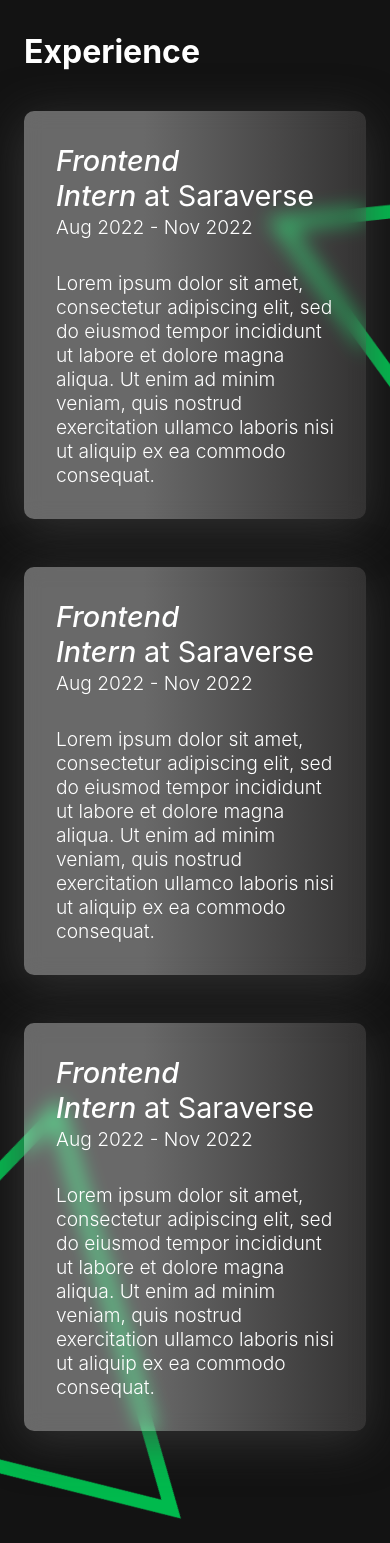
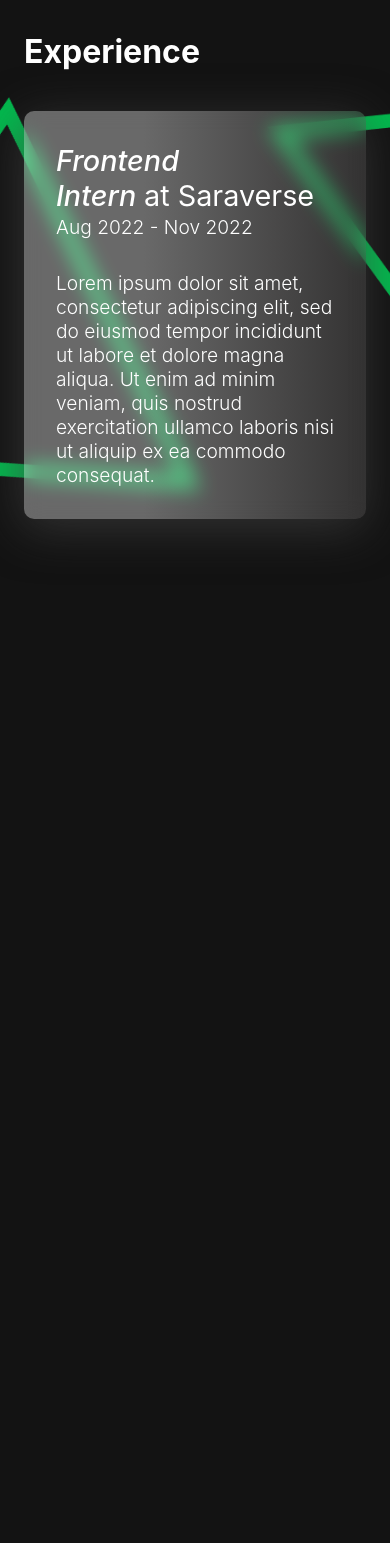
Before and after one commit to pbdsce/portfolio-template, a React (Create React App) app: page / in a window 390 px wide. After the commit the page ends 844 px from the top, so only its background shows below. Built offline with nearby package versions, Linux system fonts and the light colour scheme.

Commit message:
made more responsive

```diff
--- a/src/Sections/Experience.js
+++ b/src/Sections/Experience.js
@@ -7,21 +7,14 @@ import './Experience/experience.css';
 const Experience = () => {
   const {Experience} = data;
   return (
-    Experience&&
+    Experience &&
     <div className='exp-section-wrapper'>
       <section className='exp-section'>
         <img src={triangle} className = "triangle" alt="triangle" />
-        <img src={triangle} className = "triangle" alt="triangle" />
-
-
+        <img src={triangle} className = {`triangle ${Experience.length===1?"adjust-triangle":""}`} alt="triangle" />
         <h1 className='exp-section-heading'>Experience</h1>
-
         <div className='exp-container'>
-
           {Experience.map((data)=><ExperienceBox designation={data.Role} company = {data.CompanyName} description = {data.Description} duration = {data.Duration} />)}
-
-
-
         </div>
 
       </section>
--- a/src/Sections/Experience/experience.css
+++ b/src/Sections/Experience/experience.css
@@ -23,9 +23,13 @@ padding-bottom:5rem;
     right:-10%;
 }
 .triangle:nth-child(2){
-    bottom:-10rem;
+    bottom:1rem;
     left:-10%;
-    transform: rotate(-40deg);
+    transform: rotate(-50deg);
+}
+
+.adjust-triangle{
+    top:10rem;
 }
 
 .exp-section-heading {
--- a/src/data.json
+++ b/src/data.json
@@ -37,18 +37,6 @@
             "Role": "Frontend Intern",
             "Duration": "Aug 2022 - Nov 2022",
             "Description": "Lorem ipsum dolor sit amet, consectetur adipiscing elit, sed do eiusmod tempor incididunt ut labore et dolore magna aliqua. Ut enim ad minim veniam, quis nostrud exercitation ullamco laboris nisi ut aliquip ex ea commodo consequat."
-        },
-        {
-            "CompanyName": "Saraverse",
-            "Role": "Frontend Intern",
-            "Duration": "Aug 2022 - Nov 2022",
-            "Description": "Lorem ipsum dolor sit amet, consectetur adipiscing elit, sed do eiusmod tempor incididunt ut labore et dolore magna aliqua. Ut enim ad minim veniam, quis nostrud exercitation ullamco laboris nisi ut aliquip ex ea commodo consequat."
-        },
-        {
-            "CompanyName": "Saraverse",
-            "Role": "Frontend Intern",
-            "Duration": "Aug 2022 - Nov 2022",
-            "Description": "Lorem ipsum dolor sit amet, consectetur adipiscing elit, sed do eiusmod tempor incididunt ut labore et dolore magna aliqua. Ut enim ad minim veniam, quis nostrud exercitation ullamco laboris nisi ut aliquip ex ea commodo consequat."
         }
     ],
     "Projects": [
```
